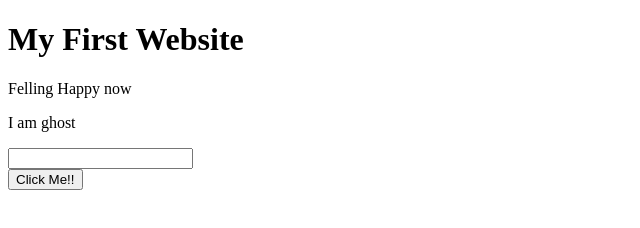
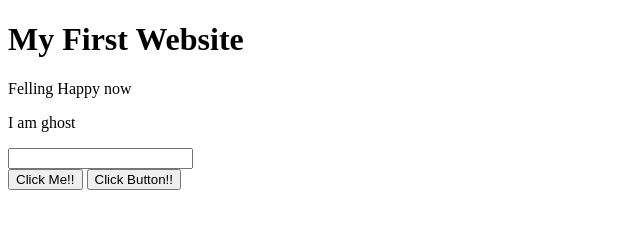
Before and after one commit to itssarwarbd/my-first-website, a plain HTML site: page index.html in a window 1280 px wide. Shown: the whole page, without its empty margins (0-640 px from the left). Drawn offline with Linux system fonts and the light colour scheme.

Commit message:
Update index.html

```diff
--- a/index.html
+++ b/index.html
@@ -13,5 +13,6 @@
     <input type="text">
     <br>
     <button>Click Me!!</button>
+     <button>Click Button!!</button>
 </body>
 </html>
```
